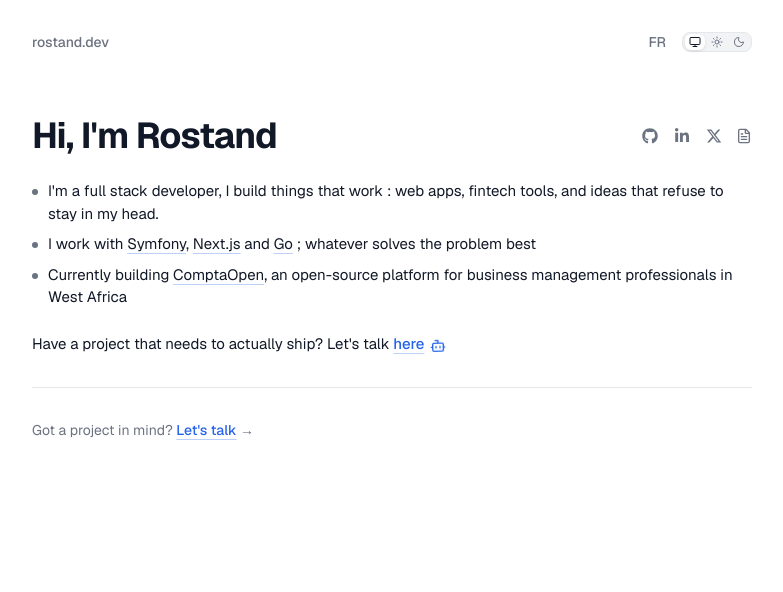
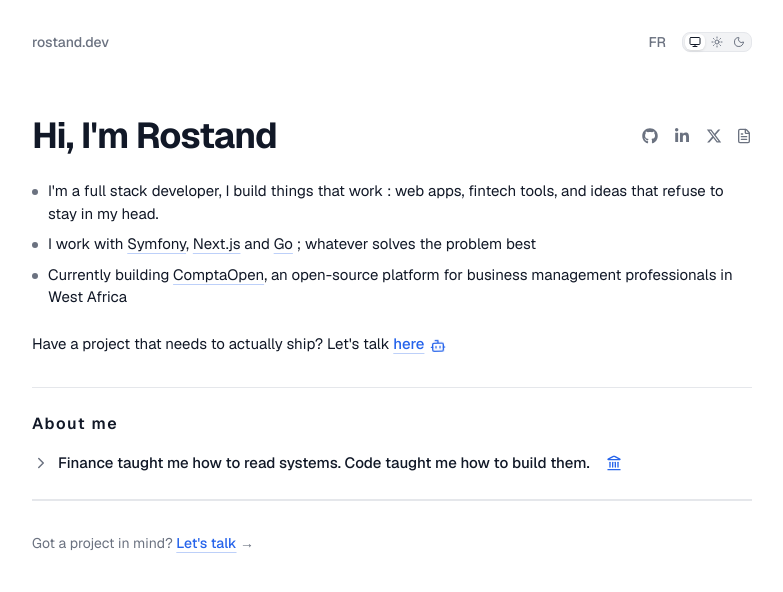
Before and after one commit to roslove44/portfolio, a Next.js app: page /en in a window 1280 px wide. Shown: the top 592 px of the page, without its empty margins (248-1031 px from the left). Built offline with nearby package versions, Linux system fonts and the light colour scheme; no server answers.

Commit message:
feat(about) : add About section with animations and translations

```diff
--- a/src/app/[locale]/page.tsx
+++ b/src/app/[locale]/page.tsx
@@ -1,5 +1,6 @@
 import { setRequestLocale } from "next-intl/server";
 import Hero from "@/components/sections/hero";
+import About from "@/components/sections/about";
 
 export default async function Home({ params }: { params: Promise<{ locale: string }> }) {
 	const { locale } = await params;
@@ -8,6 +9,7 @@ export default async function Home({ params }: { params: Promise<{ locale: strin
 	return (
 		<>
 			<Hero />
+			<About />
 		</>
 	);
 }
--- a/src/app/globals.css
+++ b/src/app/globals.css
@@ -67,6 +67,28 @@ body {
 	animation: bot-float 3s ease-in-out infinite;
 }
 
+@keyframes icon-swap {
+	0%, 40% { opacity: 1; transform: rotateY(0deg); }
+	45%, 95% { opacity: 0; transform: rotateY(90deg); }
+	100% { opacity: 1; transform: rotateY(0deg); }
+}
+
+@keyframes icon-swap-alt {
+	0%, 40% { opacity: 0; transform: rotateY(-90deg); }
+	45%, 95% { opacity: 1; transform: rotateY(0deg); }
+	100% { opacity: 0; transform: rotateY(-90deg); }
+}
+
+.animate-icon-swap {
+	animation: icon-swap 4s ease-in-out infinite;
+	backface-visibility: hidden;
+}
+
+.animate-icon-swap-alt {
+	animation: icon-swap-alt 4s ease-in-out infinite;
+	backface-visibility: hidden;
+}
+
 .theme-transitioning::view-transition-old(root),
 .theme-transitioning::view-transition-new(root) {
 	animation: none;
--- /dev/null
+++ b/src/components/sections/about.tsx
@@ -0,0 +1,58 @@
+"use client";
+import { useTranslations } from "next-intl";
+import { Disclosure, DisclosureButton, DisclosurePanel } from "@headlessui/react";
+import { ChevronRightIcon, LandmarkIcon, CodeXmlIcon } from "lucide-react";
+import { Fragment } from "react";
+import { AnimatePresence, motion, easeOut } from "motion/react";
+
+export default function About() {
+	const t = useTranslations("about");
+
+	return (
+		<section className="border-y border-border py-6">
+			<h2 className="mb-4 font-semibold tracking-widest text-text-primary">
+				{t("title")}
+			</h2>
+			<Disclosure>
+				{({ open }) => (
+					<>
+						<DisclosureButton className="group flex w-full items-center gap-2 text-left text-[15px] font-medium transition-colors hover:text-accent">
+							<ChevronRightIcon
+								size={18}
+								className={`shrink-0 text-text-secondary transition-transform duration-200 group-hover:text-accent ${open ? "rotate-90" : ""}`}
+							/>
+							{t("hook")}
+							<span className="relative ml-1.5 inline-flex size-5 shrink-0 items-center justify-center">
+								<LandmarkIcon size={16} className="absolute animate-icon-swap text-accent" />
+								<CodeXmlIcon size={16} className="absolute animate-icon-swap-alt text-accent" />
+							</span>
+						</DisclosureButton>
+
+						<AnimatePresence>
+							{open && (
+								<DisclosurePanel static as={Fragment}>
+									<motion.div
+										initial={{ opacity: 0, y: -24 }}
+										animate={{ opacity: 1, y: 0 }}
+										exit={{ opacity: 0, y: -24 }}
+										transition={{ duration: 0.2, ease: easeOut }}
+									>
+										<div className="mt-4 space-y-4 text-[15px] text-text-secondary">
+											<p>{t("p1")}</p>
+											<p>{t("p2")}</p>
+											<p>{t("p3")}</p>
+										</div>
+
+										<p className="mt-4 text-[15px] font-medium text-text-primary">
+											{t("closing")}
+										</p>
+									</motion.div>
+								</DisclosurePanel>
+							)}
+						</AnimatePresence>
+					</>
+				)}
+			</Disclosure>
+		</section>
+	);
+}
--- a/src/messages/en.json
+++ b/src/messages/en.json
@@ -19,6 +19,14 @@
 		"cta": "Have a project that needs to actually ship? Let's talk ",
 		"ctaLink": "here"
 	},
+	"about": {
+		"title": "About me",
+		"hook": "Finance taught me how to read systems. Code taught me how to build them.",
+		"p1": "At some point, analyzing wasn't enough ; I wanted to create. What pushed me over the edge? Open-source. In finance and business management, almost everything is closed, proprietary, static. Rigid software for industries that keep evolving. That convinced me something better was possible.",
+		"p2": "In 2022, I taught myself to code. No bootcamp, no structured curriculum. Just curiosity, discipline, and a lot of broken projects before shipping real ones.",
+		"p3": "What drives me now is a simple observation: the African market is massive, underequipped, and poorly served by tools built for somewhere else. That frustrates me ; and that frustration goes somewhere.",
+		"closing": "I build open software that solves real problems, for real contexts."
+	},
 	"footer": {
 		"cta": "Got a project in mind?",
 		"ctaLink": "Let's talk"
--- a/src/messages/fr.json
+++ b/src/messages/fr.json
@@ -19,6 +19,14 @@
 		"cta": "Vous avez un projet qui mérite d'être construit ? Parlons-en ",
 		"ctaLink": "ici"
 	},
+	"about": {
+		"title": "À propos",
+		"hook": "La finance m'a appris à lire les systèmes. Le code m'a appris à les construire.",
+		"p1": "À un moment, analyser ne suffisait plus ; je voulais créer. Ce qui m'a fait basculer ? L'open-source. En finance, en gestion, presque tout est fermé, propriétaire, statique. Des logiciels figés pour des métiers qui évoluent. Ça m'a convaincu qu'on pouvait faire autrement.",
+		"p2": "En 2022, j'ai appris à coder par moi-même. Pas de bootcamp, pas de formation structurée. Juste de la curiosité, de la discipline, et beaucoup de projets cassés avant d'en shipper de vrais.",
+		"p3": "Ce qui m'anime aujourd'hui, c'est un constat simple : le marché africain est massif, sous-équipé, et mal servi par des outils pensés ailleurs. Ça m'énerve ; et cette énergie va quelque part.",
+		"closing": "Je construis des logiciels ouverts, qui répondent à des vrais besoins, pour des vrais contextes."
+	},
 	"footer": {
 		"cta": "Un projet en tête ?",
 		"ctaLink": "On en parle"
```
